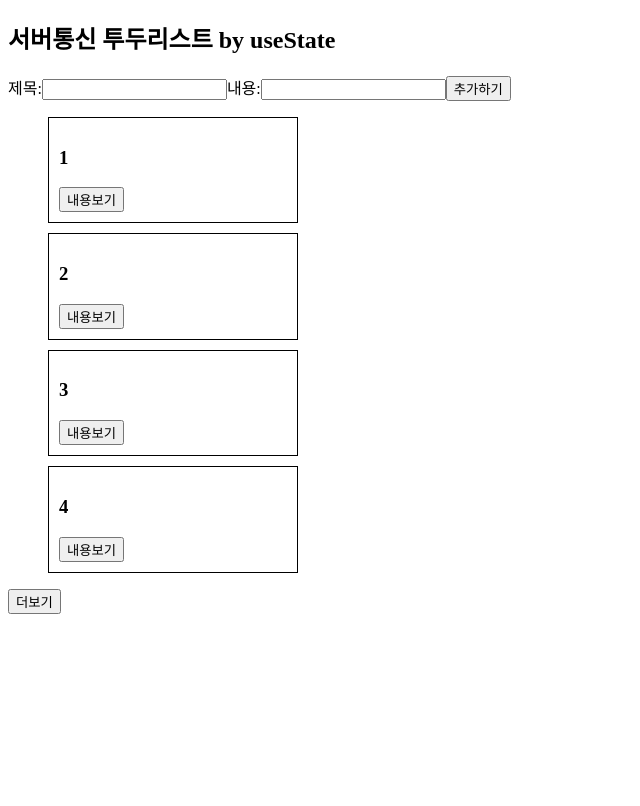
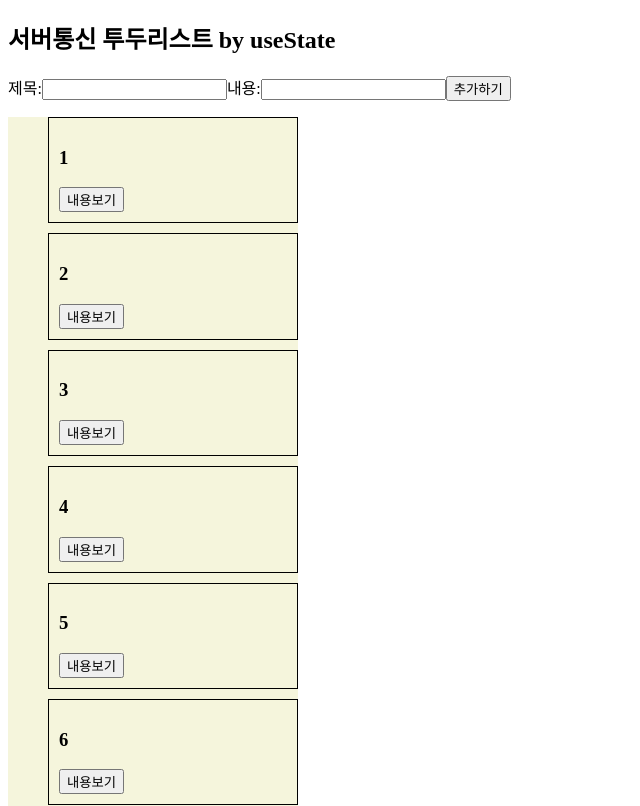
Before and after one commit to rjc1704/st-12th-lecture, a React (Vite) app: page / in a window 1280 px wide. Shown: the top 806 px of the page, without its empty margins (0-640 px from the left). Built offline with nearby package versions, Linux system fonts and the light colour scheme; data requests are answered from the project's data file.

Commit message:
무한스크롤 적용

```diff
--- a/package.json
+++ b/package.json
@@ -17,6 +17,7 @@
     "react": "^18.2.0",
     "react-dom": "^18.2.0",
     "react-icons": "^5.2.1",
+    "react-intersection-observer": "^9.10.3",
     "react-router-dom": "^6.23.1"
   },
   "devDependencies": {
--- a/src/components/TodoItem.jsx
+++ b/src/components/TodoItem.jsx
@@ -1,9 +1,11 @@
+import { forwardRef } from "react";
 import { useNavigate } from "react-router-dom";
 
-export default function TodoItem({ todo }) {
+function TodoItem({ todo }, ref) {
   const navigate = useNavigate();
   return (
     <li
+      ref={ref}
       key={todo.id}
       style={{
         border: "1px solid black",
@@ -18,3 +20,5 @@ export default function TodoItem({ todo }) {
     </li>
   );
 }
+
+export default forwardRef(TodoItem);
--- a/src/components/TodoList.jsx
+++ b/src/components/TodoList.jsx
@@ -1,4 +1,5 @@
 import { useInfiniteQuery } from "@tanstack/react-query";
+import { useInView } from "react-intersection-observer";
 import { todoApi } from "../api/todos";
 import TodoItem from "./TodoItem";
 
@@ -28,6 +29,15 @@ export default function TodoList() {
     select: ({ pages }) => pages.flat(),
   });
 
+  const { ref } = useInView({
+    threshold: 1,
+    onChange: (inView) => {
+      if (inView && hasNextPage && !isFetchingNextPage) {
+        fetchNextPage();
+      }
+    },
+  });
+
   if (isPending) {
     return (
       <div style={{ fontSize: 36 }}>
@@ -45,16 +55,14 @@ export default function TodoList() {
 
   return (
     <>
-      <ul style={{ listStyle: "none", width: 250 }}>
-        {todos.map((todo) => (
-          <TodoItem key={todo.id} todo={todo} />
-        ))}
+      <ul style={{ listStyle: "none", width: 250, backgroundColor: "beige" }}>
+        {todos.map((todo, idx) => {
+          const isLastItem = todos.length - 1 === idx;
+          return (
+            <TodoItem ref={isLastItem ? ref : null} key={todo.id} todo={todo} />
+          );
+        })}
       </ul>
-      {hasNextPage && (
-        <button onClick={() => fetchNextPage()} disabled={isFetchingNextPage}>
-          {isFetchingNextPage ? "로딩중..." : "더보기"}
-        </button>
-      )}
     </>
   );
 }
```
Also changed, not shown: 1 other file (tests, documents, lock files or other folders).
